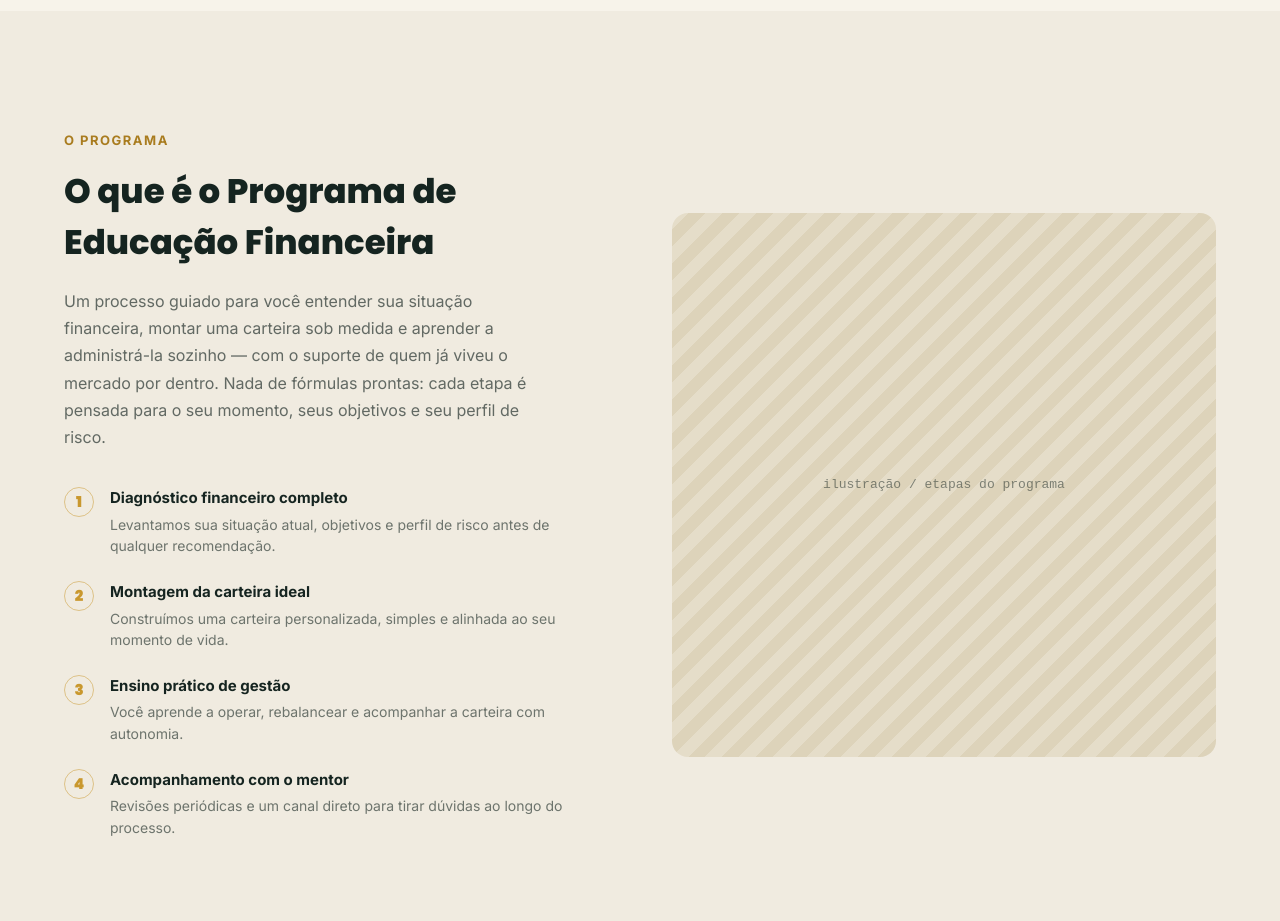
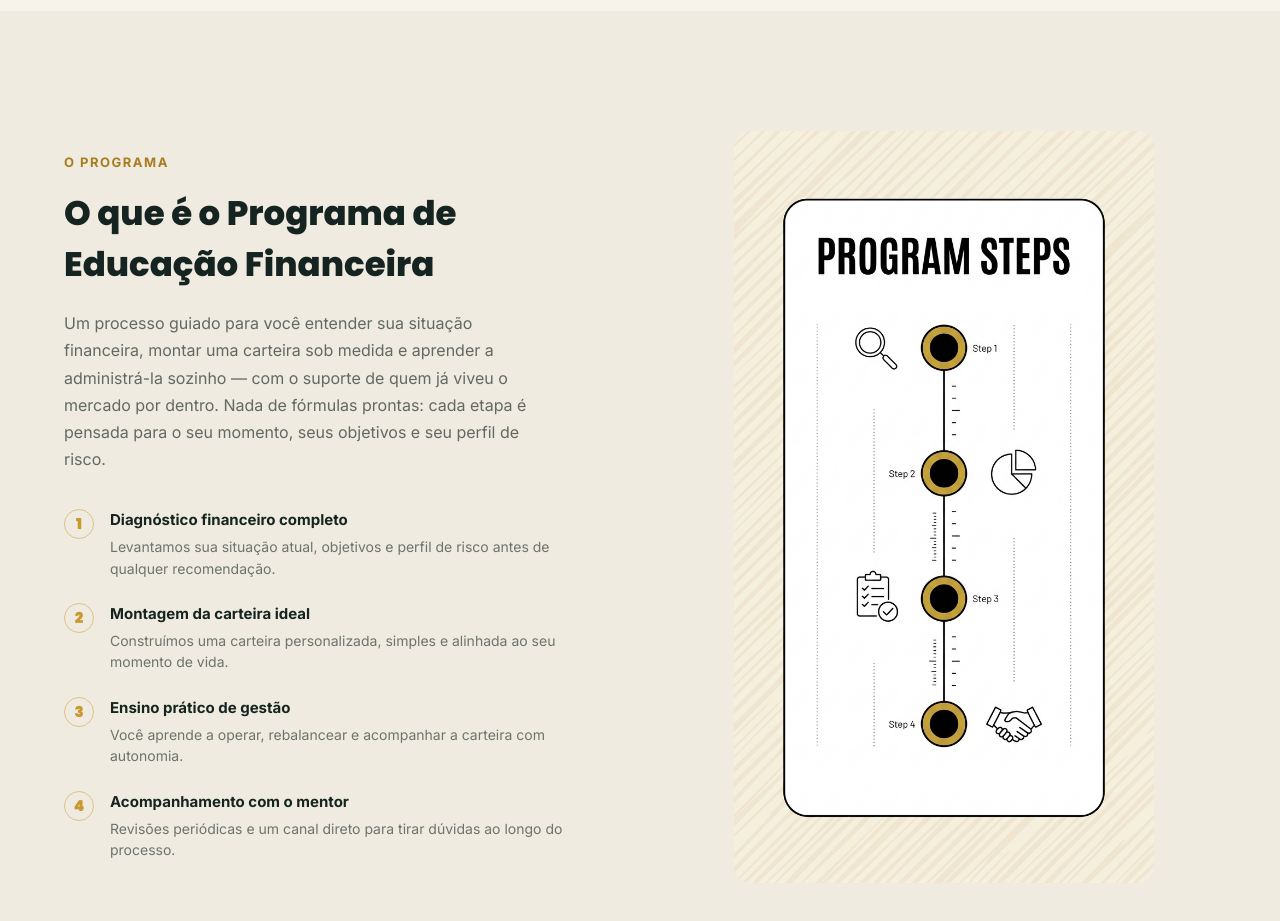
Before and after one commit to sarahbertuol/simplifique-capital, a Next.js app: page / in a window 1280 px wide. Shown: the part 3180-4101 px from the top of the page. Built offline with nearby package versions, Linux system fonts and the light colour scheme.

Commit message:
Add program-steps illustration to Programa section
Replace the last remaining placeholder with the real roadmap-card
graphic, sized to its native portrait aspect ratio instead of forcing
a square crop.

```diff
--- a/components/Programa.tsx
+++ b/components/Programa.tsx
@@ -1,3 +1,5 @@
+import Image from "next/image";
+
 const STEPS = [
   {
     title: "Diagnóstico financeiro completo",
@@ -53,9 +55,13 @@
             ))}
           </div>
         </div>
-        <div className="placeholder-img flex aspect-square items-center justify-center rounded-2xl">
-          <span className="placeholder-label">ilustração / etapas do programa</span>
-        </div>
+        <Image
+          src="/programa-etapas.jpeg"
+          alt="Etapas do Programa de Educação Financeira"
+          width={768}
+          height={1376}
+          className="aspect-[768/1376] w-full max-w-[420px] justify-self-center rounded-2xl object-cover"
+        />
       </div>
     </section>
   );
```
Also changed, not shown: public/programa-etapas.jpeg (added).
